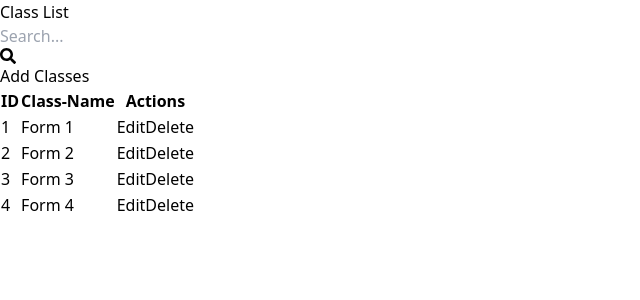
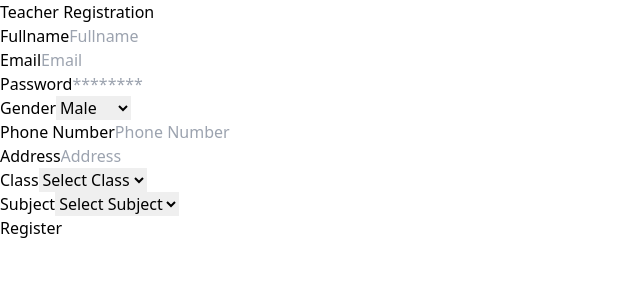
Before and after one commit to ahmedibrahim23/School-Management-using-react, a React (Vite) app: page / in a window 1280 px wide. Shown: the top 300 px of the page, without its empty margins (0-640 px from the left). Built offline with nearby package versions, Linux system fonts and the light colour scheme.

Commit message:
Added axios liberay

```diff
--- a/package.json
+++ b/package.json
@@ -10,6 +10,7 @@
     "preview": "vite preview"
   },
   "dependencies": {
+    "axios": "^1.7.2",
     "react": "^18.3.1",
     "react-dom": "^18.3.1",
     "react-icons": "^5.2.1"
--- a/src/App.jsx
+++ b/src/App.jsx
@@ -20,14 +20,14 @@ function App() {
     <div className=" flex">
       {/* <Admin/> */}
       {/* <ClassForm/> */}
-      <ClassList/>
+      {/* <ClassList/> */}
       {/* <SubjectForm/> */}
       {/* <SubjectList/> */}
       {/* <StudentForm/> */}
       {/* <StudentList/> */}
       {/* <StudentDetail/> */}
       {/* <TeacherDatail/> */}
-      {/* <TeacherForm/> */}
+      <TeacherForm/>
       {/* <TeacherList/> */}
      {/* <Sidebar/> */}
     </div>
```
Also changed, not shown: 1 other file (tests, documents, lock files or other folders).
